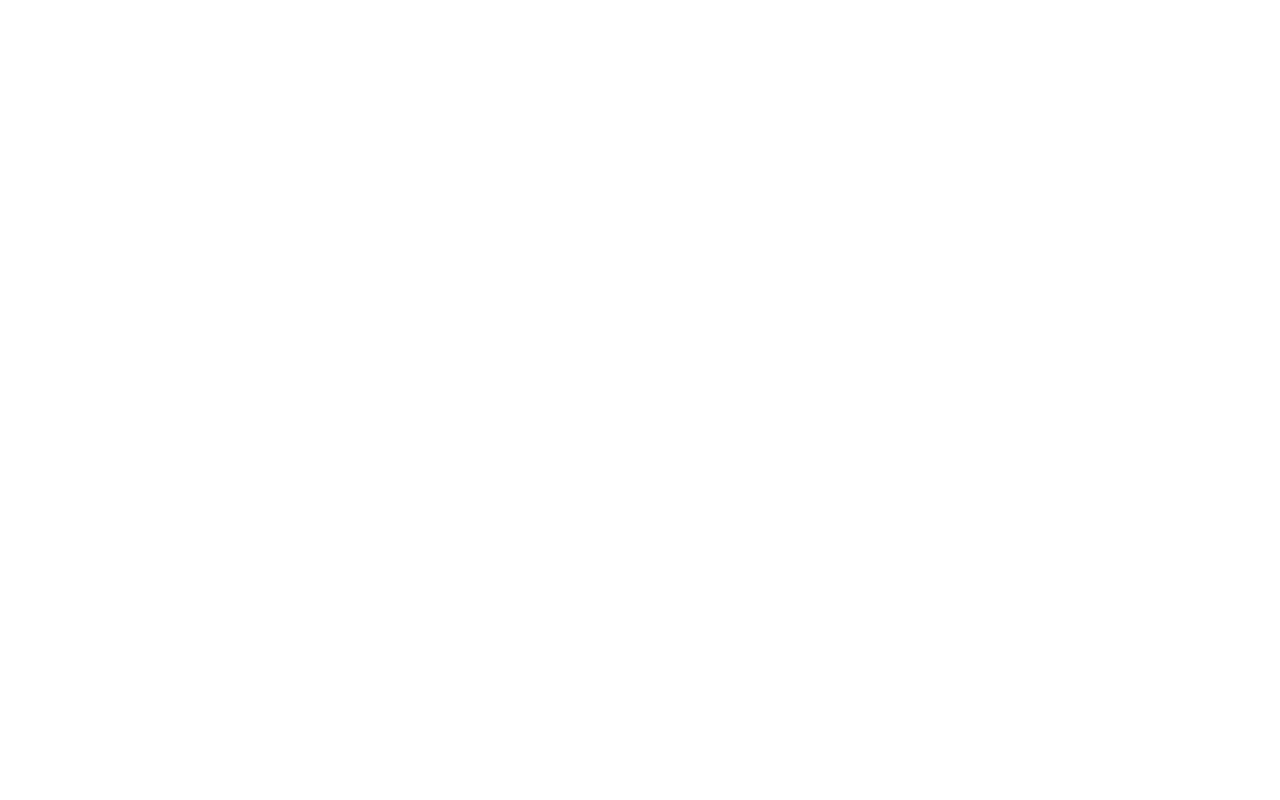
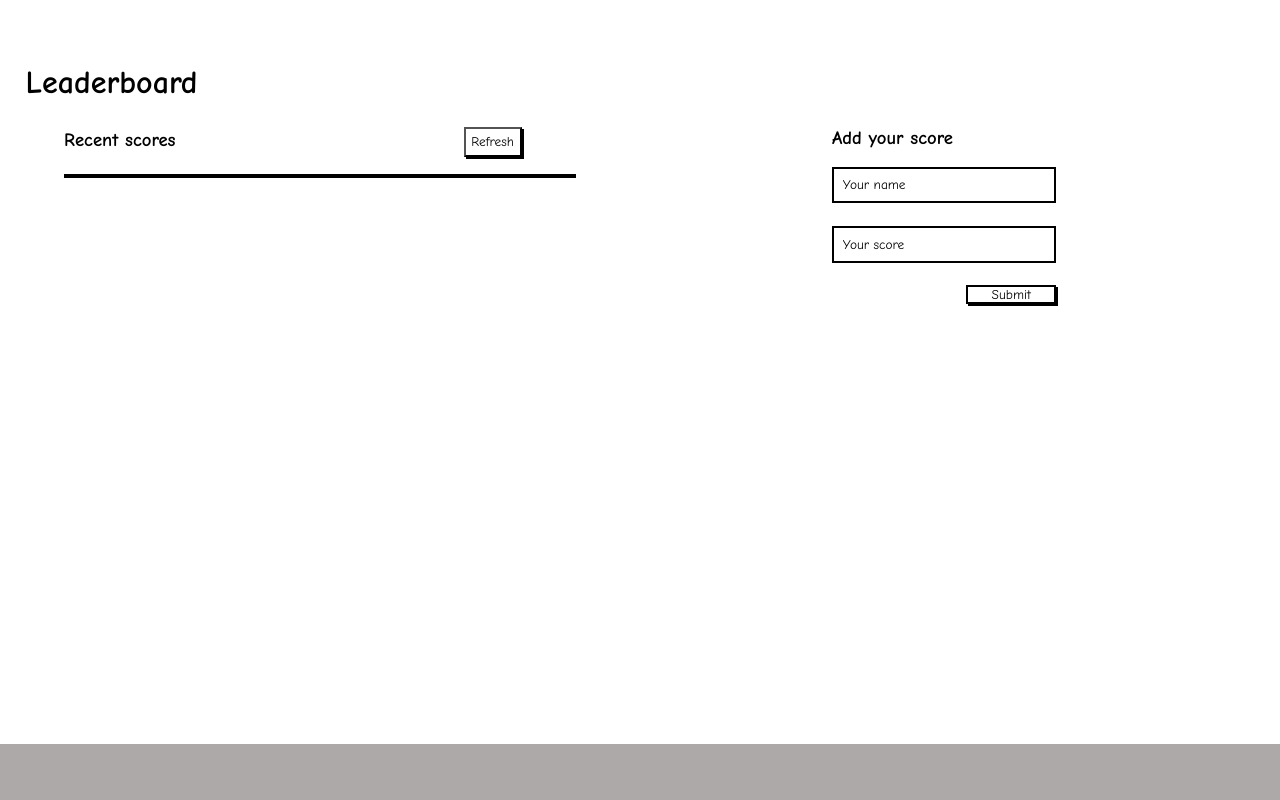
Before and after one commit to stino-x/API-FirstProject, a website built with webpack: page src/index.html in a window 1280 px wide. Built offline with nearby package versions, Linux system fonts and the light colour scheme; no server answers; files whose address does not match are found by name.

Commit message:
adding necessary code for functionality

```diff
--- a/src/index.html
+++ b/src/index.html
@@ -5,12 +5,36 @@
     <meta http-equiv="X-UA-Compatible" content="IE=edge">
     <meta name="viewport" content="width=device-width, initial-scale=1.0">
     <title>Document</title>
-    <link rel="stylesheet" href="style.css">
+    <link rel="stylesheet" href="styles.css">
     <link rel="preconnect" href="https://fonts.googleapis.com">
     <link rel="preconnect" href="https://fonts.gstatic.com" crossorigin>
     <link href="https://fonts.googleapis.com/css2?family=Comic+Neue:wght@400;700&family=Open+Sans:ital,wght@0,300;1,300&display=swap" rel="stylesheet">
 </head>
 <body>
+    <h1>Leaderboard</h1>
+   <section class="flex">
+    <div class="left">
+        <div class="recent-scores">
+            <h3>Recent scores</h3>
+        <button type="submit" class="refresh" value="Refresh">Refresh</button>
+        </div>
+        <div class="list-container">
+            <ul id="scores">
+            </ul>
+        </div>
+    </div>
+    <div class="right">
+        <div class="container-2">
+            <h3>Add your score</h3>
+        <form action="submit">
+            <input type="text" name="name" id="name" placeholder="Your name" required>
+            <input type="number" name="score" id="score" placeholder="Your score" required>
+            <input type="button" id="submit" value="Submit">
+        </form>
+        </div>
+    </div>
+   </section>
+   <footer>vvvvvvvvvvvvvvvvvvvvvvvvvvv</footer>
    <script type="module" src="script.js" refer></script>
 </body>
 </html>
--- a/src/index.js
+++ b/src/index.js
@@ -1 +1,66 @@
+import Updateposition from './Modules/input.js';
 import './style.css';
+
+const refreshButton = document.querySelector('.refresh');
+const submitButton = document.querySelector('#submit');
+const namevalue = document.querySelector('#name');
+const score = document.querySelector('#score');
+const scoreList = document.querySelector('#scores');
+const Form = document.querySelector('form');
+const displayError = (message) => {
+  const container = document.querySelector('.container-2');
+  const errorMessage = document.createElement('div');
+  errorMessage.setAttribute('class', 'error-message');
+  errorMessage.textContent = message;
+  container.appendChild = errorMessage;
+};
+const newCompetitor = (data) => {
+  while (scoreList.firstChild) {
+    scoreList.removeChild(scoreList.firstChild);
+  }
+  data.forEach((person) => {
+    const contestant = document.createElement('li');
+    const contestantID = data.indexOf(person) + 1;
+    contestant.setAttribute('id', `${contestantID}`);
+    contestant.innerHTML = `${person.user}:${person.score}`;
+    scoreList.appendChild(contestant);
+  });
+};
+const submitScore = (e) => {
+  e.preventDefault();
+  const updatePosition = new Updateposition(namevalue.value, score.value);
+  fetch('https://us-central1-js-capstone-backend.cloudfunctions.net/api/games/austin/scores/', {
+    method: 'POST',
+    headers: {
+      'Content-Type': 'application/json',
+    },
+    body: JSON.stringify(updatePosition),
+  })
+    .then((response) => {
+      Form.addEventListener('submit', (event) => {
+        // Prevent the default form submission behavior
+        event.preventDefault();
+
+        // Check if the form is valid
+        if (!response.ok) {
+          // If the form is not valid, display an error message
+          displayError('Leaderboard score was not created correctly');
+        } else {
+          // If the form is valid, submit it
+          Form.reset();
+        }
+      });
+    });
+  Form.reset();
+};
+const displayScore = () => {
+  fetch('https://us-central1-js-capstone-backend.cloudfunctions.net/api/games/austin/scores/')
+    .then((response) => response.json())
+    .then((data) => {
+      newCompetitor(data.result);
+    });
+};
+
+submitButton.addEventListener('click', submitScore);
+refreshButton.addEventListener('click', displayScore);
+displayScore();
--- a/src/style.css
+++ b/src/style.css
@@ -5,3 +5,147 @@
   margin: 0;
   box-sizing: border-box;
 }
+
+body {
+  min-height: 100vh;
+  width: 100%;
+  position: relative;
+  display: flex;
+  flex-direction: column;
+}
+
+h1 {
+  font-family: 'Comic Neue', cursive;
+  margin-bottom: 2%;
+  margin-top: 5%;
+  margin-left: 2%;
+}
+
+h3 {
+  margin-bottom: 4%;
+  font-family: 'Comic Neue', cursive;
+}
+
+.flex {
+  position: relative;
+  display: grid;
+  grid-template-columns: 1fr 1fr;
+  grid-template-rows: 1fr;
+  height: calc(93vh - 7vh);
+  margin-bottom: 5%;
+  flex: 1;
+}
+
+.left {
+  grid-column: 1 / 2;
+  grid-row: 1 / 1;
+}
+
+.right {
+  grid-column: 2 / 2;
+  grid-row: 1 / 1;
+}
+
+form {
+  display: flex;
+  flex-direction: column;
+  position: relative;
+}
+
+#name {
+  margin-bottom: 5%;
+  width: 50%;
+  border: 2px solid black;
+  font-family: 'Comic Neue', cursive;
+  padding-top: 2%;
+  padding-bottom: 2%;
+}
+
+#score {
+  margin-bottom: 5%;
+  width: 50%;
+  border: 2px solid black;
+  font-family: 'Comic Neue', cursive;
+  padding-top: 2%;
+  padding-bottom: 2%;
+}
+
+#submit {
+  width: 20%;
+  background-color: white;
+  font-family: 'Comic Neue', cursive;
+  outline: none;
+  text-decoration: none;
+  box-shadow: 2px 2px 0 rgba(0, 0, 0, 5);
+  margin-left: 30%;
+  position: relative;
+  border: 2px solid black;
+  cursor: pointer;
+}
+
+input::placeholder {
+  color: black;
+  padding-left: 4%;
+}
+
+.error-message {
+  margin-top: 5%;
+  font-family: 'Comic Neue', cursive;
+  color: red;
+  font-weight: bold;
+}
+
+.refresh {
+  background-color: white;
+  font-family: 'Comic Neue', cursive;
+  outline: none;
+  text-decoration: none;
+  box-shadow: 2px 2px 0 rgba(0, 0, 0, 5);
+  padding: 1%;
+  cursor: pointer;
+}
+
+.recent-scores {
+  display: flex;
+  gap: 50%;
+  align-items: baseline;
+  margin-left: 10%;
+  position: relative;
+}
+
+ul {
+  border: 2px solid black;
+}
+
+ul li {
+  font-family: 'Comic Neue', cursive;
+  list-style: none;
+  padding: 2%;
+}
+
+ul li:nth-child(odd) {
+  background-color: white;
+}
+
+ul li:nth-child(even) {
+  background-color: rgb(159, 221, 240);
+}
+
+.list-container {
+  width: 80%;
+  margin-left: 10%;
+}
+
+.container-2 {
+  margin-left: 30%;
+}
+
+footer {
+  position: relative;
+  background-color: rgb(173, 169, 169);
+  width: 100%;
+  height: 7vh;
+  flex-shrink: 0;
+  color: transparent;
+  top: 100%;
+}
```
